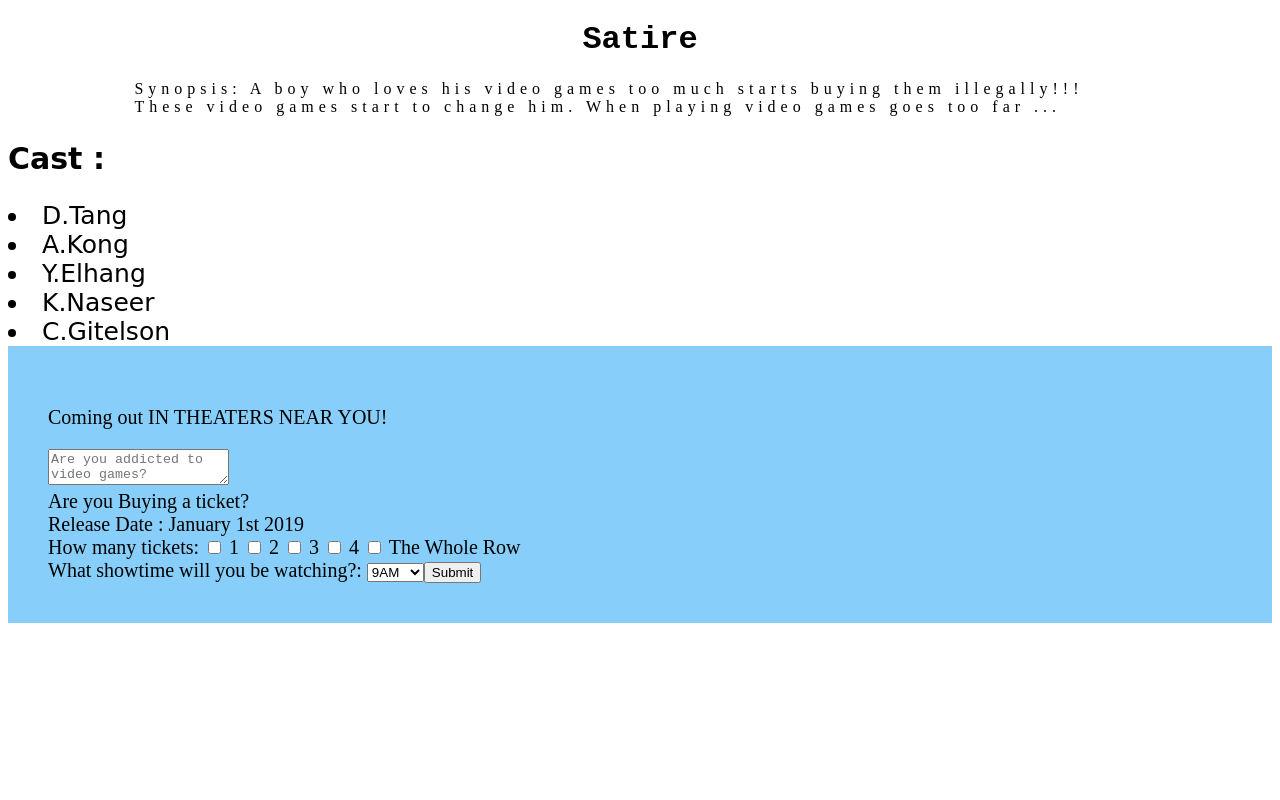
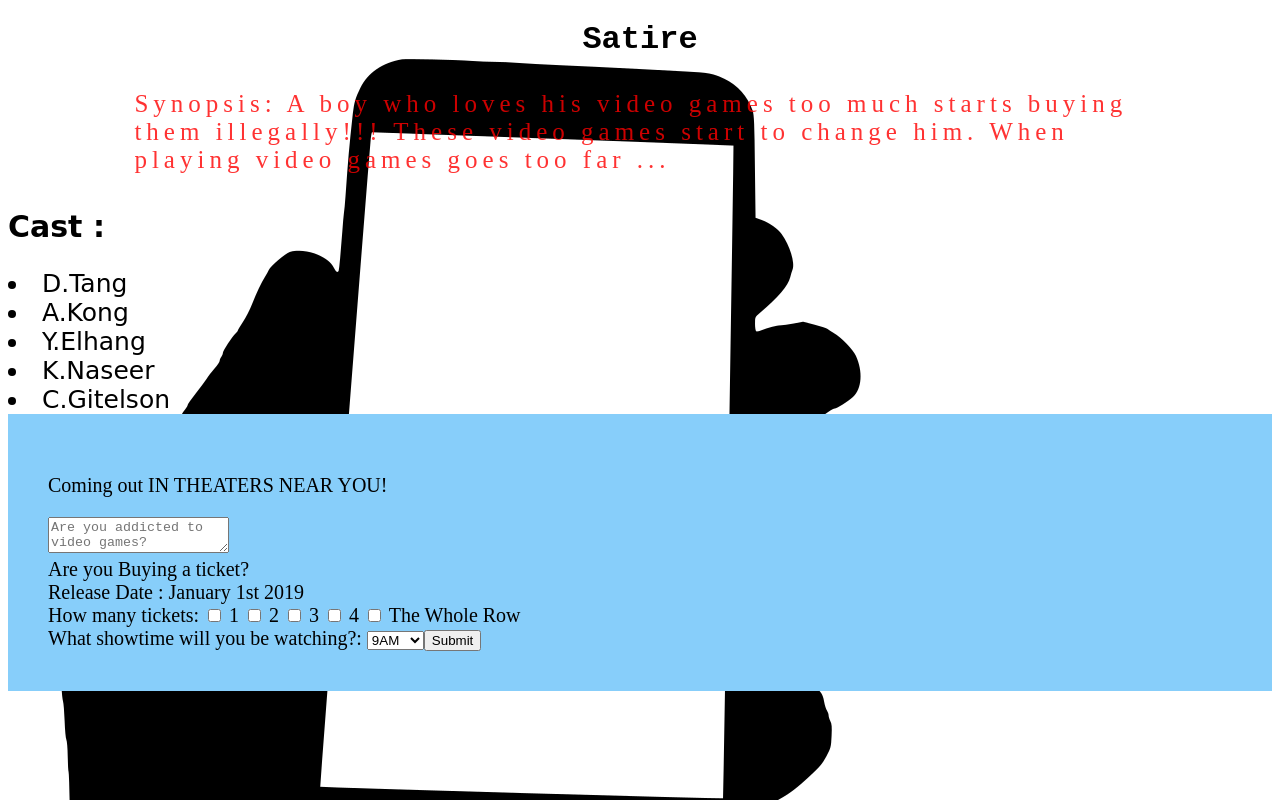
Before and after one commit to zhiyuanc1718/satire, a plain HTML site: page index.html in a window 1280 px wide. Drawn offline with Linux system fonts and the light colour scheme.

Commit message:
add background-image

```diff
--- a/style.css
+++ b/style.css
@@ -1,7 +1,6 @@
 .heading {
     text-align: center;
     font-family: 'Major Mono Display', monospace;
-
 }
 
 .container {
@@ -21,6 +20,10 @@
     height:10%;
     margin: 0 auto;
     letter-spacing: 5px;
+    font-size: 25px;
+    padding: 10px;
+    color: red;
+    opacity: 0.8
 
 }
 
@@ -30,3 +33,7 @@ h2{
     font-size: 30px
 
 }
+
+body{
+    background-image: url("phone.png");
+}
```
Also changed, not shown: phone.png (added).
